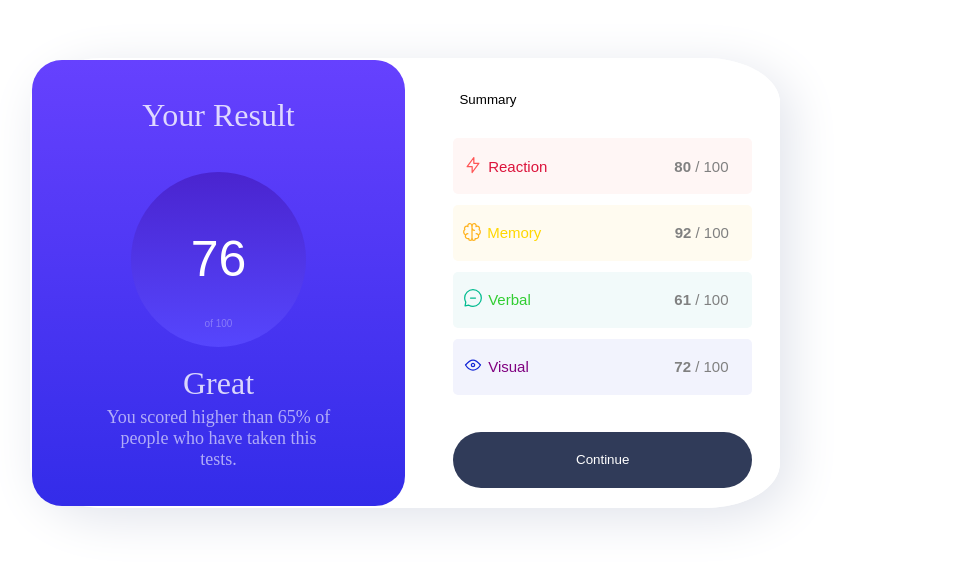
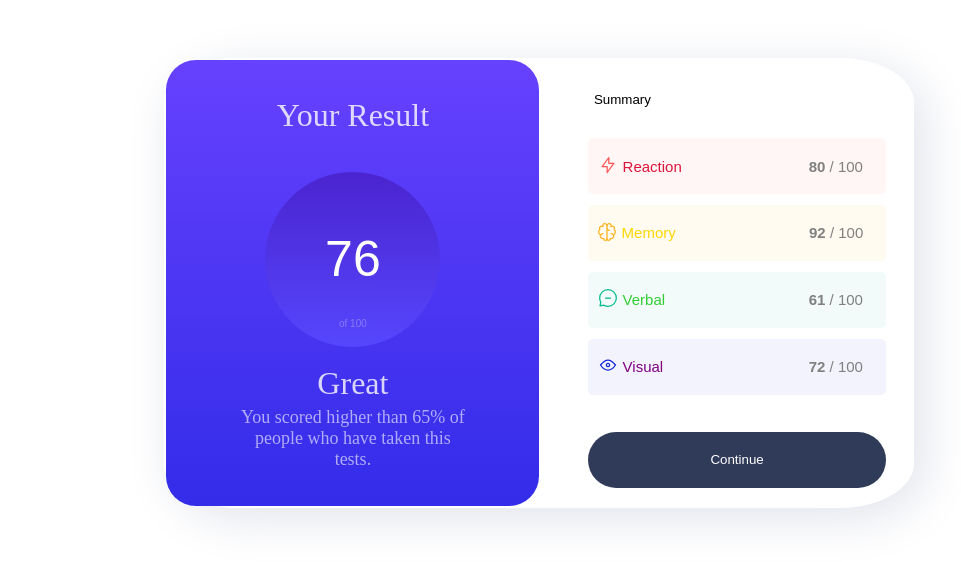
Before and after one commit to Dheeraj-Murthy/score-card-page, a plain HTML site: page index.html in a window 1280 px wide. Shown: the part 102-664 px from the top of the page, without its empty margins (130-1091 px from the left). Drawn offline with Linux system fonts and the light colour scheme.

Commit message:
Update index.html

```diff
--- a/index.html
+++ b/index.html
@@ -18,7 +18,7 @@ body {
 	position:absolute;
 	display:inline;
 	top:20%;
-	left:12.5%;
+	left:23%;
 	width:750px;
 	height:450px;
 	border: 2px solid white;
```
